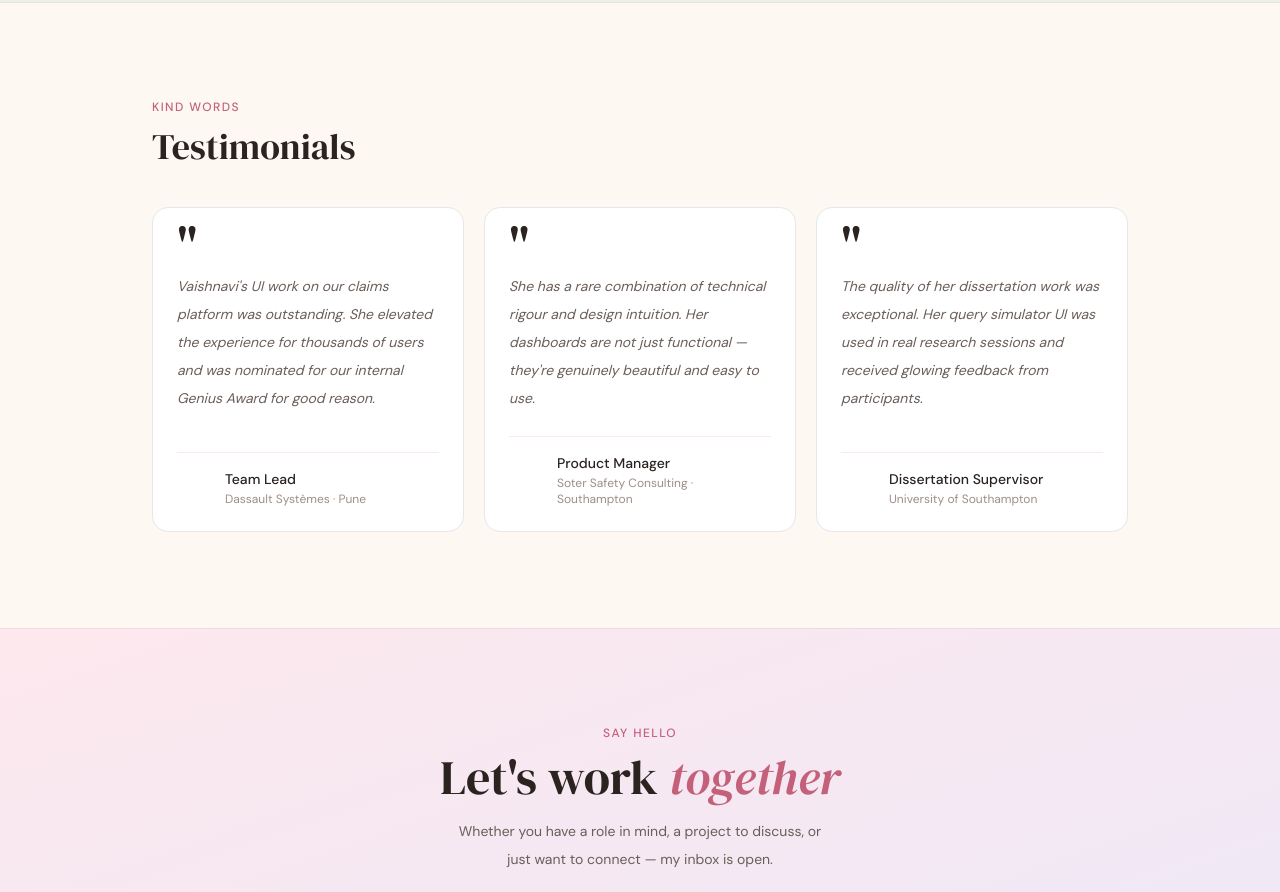
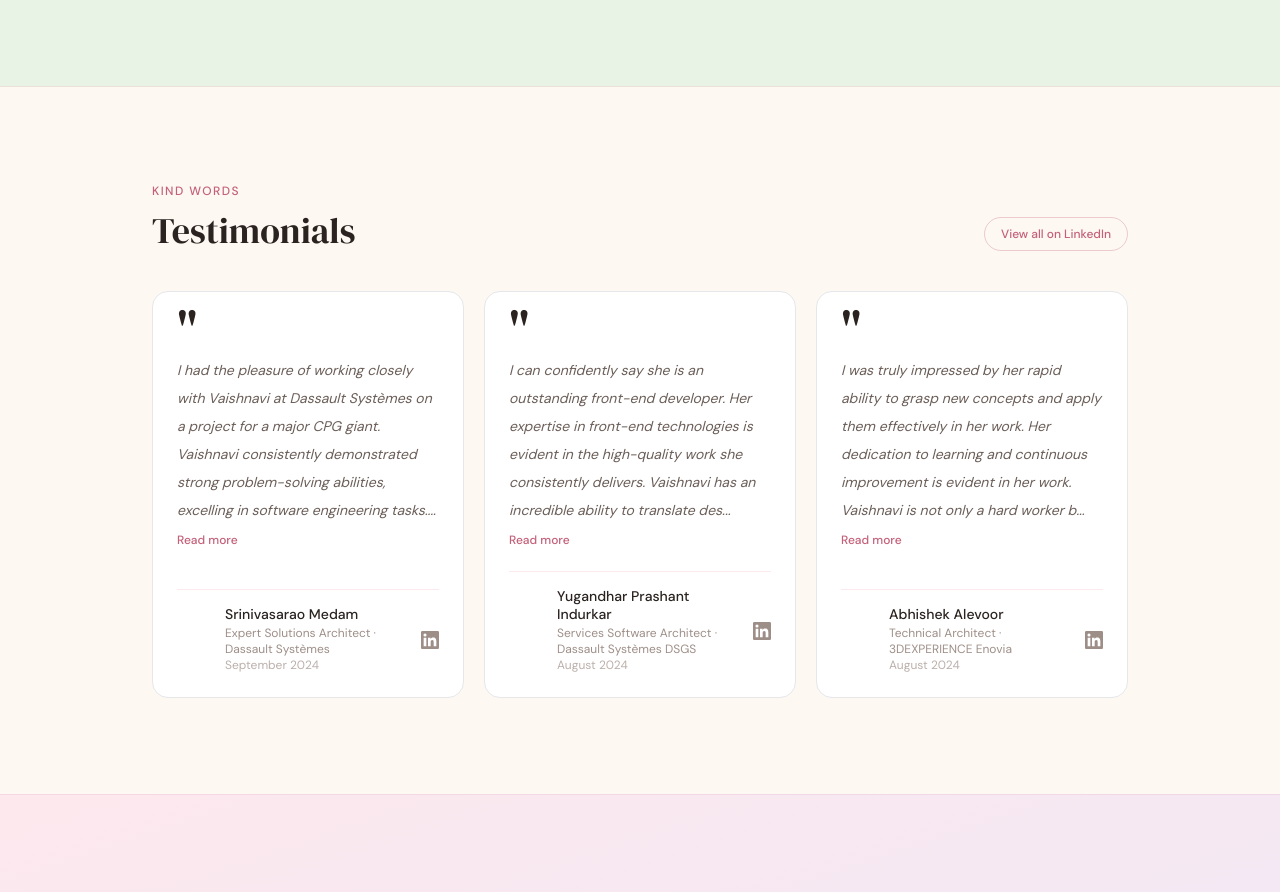
Before and after one commit to VaishnaviD5900/vaishnavi-portfolio, a React (Vite) app: page / in a window 1280 px wide. Shown: the part 3920-4812 px from the top of the page. Built offline with nearby package versions, Linux system fonts and the light colour scheme.

Commit message:
feat: adding actual testimonials and updating new peojects

```diff
--- a/src/components/sections/Projects.jsx
+++ b/src/components/sections/Projects.jsx
@@ -53,12 +53,16 @@ export default function Projects() {
                 <div className="flex gap-3 mt-5 pt-4 border-t border-surface">
                   <a
                     href={github}
+                    target="_blank"
+                    rel="noreferrer"
                     className="flex items-center gap-1.5 text-xs text-surface-secondary hover:text-sage-dark dark:hover:text-sage-DEFAULT transition-colors"
                   >
                     <GithubIcon /> GitHub
                   </a>
                   <a
                     href={live}
+                    target="_blank"
+                    rel="noreferrer"
                     className="flex items-center gap-1.5 text-xs text-surface-secondary hover:text-sage-dark dark:hover:text-sage-DEFAULT transition-colors"
                   >
                     <ExternalIcon /> Live demo
--- a/src/components/sections/Testimonials.jsx
+++ b/src/components/sections/Testimonials.jsx
@@ -1,32 +1,95 @@
+import { useState } from 'react'
 import SectionLabel from '@/components/ui/SectionLabel'
 import FadeIn from '@/components/ui/FadeIn'
-import { TESTIMONIALS } from '@/data/portfolio'
+import { TESTIMONIALS, LINKEDIN_RECOMMENDATIONS_URL } from '@/data/portfolio'
+
+const TRUNCATE_LENGTH = 220
+
+function LinkedInIcon() {
+  return (
+    <svg width="18" height="18" viewBox="0 0 24 24" fill="currentColor">
+      <path d="M20.447 20.452h-3.554v-5.569c0-1.328-.027-3.037-1.852-3.037-1.853 0-2.136 1.445-2.136 2.939v5.667H9.351V9h3.414v1.561h.046c.477-.9 1.637-1.85 3.37-1.85 3.601 0 4.267 2.37 4.267 5.455v6.286zM5.337 7.433a2.062 2.062 0 0 1-2.063-2.065 2.064 2.064 0 1 1 2.063 2.065zm1.782 13.019H3.555V9h3.564v11.452zM22.225 0H1.771C.792 0 0 .774 0 1.729v20.542C0 23.227.792 24 1.771 24h20.451C23.2 24 24 23.227 24 22.271V1.729C24 .774 23.2 0 22.222 0h.003z" />
+    </svg>
+  )
+}
+
+function TestimonialCard({ quote, name, role, initials, date }) {
+  const [expanded, setExpanded] = useState(false)
+  const isTruncatable = quote.length > TRUNCATE_LENGTH
+  const displayedQuote =
+    isTruncatable && !expanded
+      ? quote.slice(0, TRUNCATE_LENGTH).trimEnd() + '...'
+      : quote
+
+  return (
+    <div className="bg-white dark:bg-ink-500 rounded-2xl p-6 border border-lavender-DEFAULT/30 dark:border-white/5 flex flex-col h-full">
+      <p className="font-serif text-5xl text-lavender-DEFAULT dark:text-lavender-dark/70 leading-[0.5] mb-4 select-none">"</p>
+
+      <div className="flex-1">
+        <p className="text-sm text-surface-secondary leading-loose italic">
+          {displayedQuote}
+        </p>
+        {isTruncatable && (
+          <button
+            onClick={() => setExpanded((e) => !e)}
+            className="mt-2 text-xs font-medium text-rose-dark dark:text-rose-DEFAULT hover:underline underline-offset-2 transition-colors"
+          >
+            {expanded ? 'Show less' : 'Read more'}
+          </button>
+        )}
+      </div>
+
+      <div className="border-t border-surface mt-5 pt-4">
+        <div className="flex items-center justify-between gap-3">
+          <div className="flex items-center gap-3">
+            <div className="w-9 h-9 rounded-full bg-gradient-to-br from-lavender-DEFAULT to-rose-DEFAULT dark:from-lavender-dark/60 dark:to-rose-dark/60 flex items-center justify-center text-xs text-white font-medium shrink-0">
+              {initials}
+            </div>
+            <div>
+              <p className="text-sm font-medium leading-tight">{name}</p>
+              <p className="text-xs text-surface-muted mt-0.5">{role}</p>
+              {date && (
+                <p className="text-xs text-surface-muted opacity-70">{date}</p>
+              )}
+            </div>
+          </div>
+          <a
+            href={LINKEDIN_RECOMMENDATIONS_URL}
+            target="_blank"
+            rel="noreferrer"
+            aria-label="View on LinkedIn"
+            className="shrink-0 text-surface-muted hover:text-[#0A66C2] transition-colors duration-200"
+          >
+            <LinkedInIcon />
+          </a>
+        </div>
+      </div>
+    </div>
+  )
+}
 
 export default function Testimonials() {
   return (
     <section id="testimonials" className="max-w-5xl mx-auto px-6 py-24">
       <FadeIn>
         <SectionLabel>Kind words</SectionLabel>
-        <h2 className="font-serif text-3xl md:text-4xl mb-10">Testimonials</h2>
+        <div className="flex items-end justify-between mb-10 flex-wrap gap-4">
+          <h2 className="font-serif text-3xl md:text-4xl">Testimonials</h2>
+          <a
+            href={LINKEDIN_RECOMMENDATIONS_URL}
+            target="_blank"
+            rel="noreferrer"
+            className="text-xs font-medium text-rose-dark dark:text-rose-DEFAULT border border-rose-dark/30 dark:border-rose-DEFAULT/30 px-4 py-2 rounded-full hover:bg-rose-light dark:hover:bg-rose-dark/20 transition-all duration-200"
+          >
+            View all on LinkedIn
+          </a>
+        </div>
       </FadeIn>
 
       <div className="grid md:grid-cols-3 gap-5">
-        {TESTIMONIALS.map(({ quote, name, role, initials }, i) => (
-          <FadeIn key={name} delay={i * 100}>
-            <div className="bg-white dark:bg-ink-500 rounded-2xl p-6 border border-lavender-DEFAULT/30 dark:border-white/5 flex flex-col h-full">
-              <p className="font-serif text-5xl text-lavender-DEFAULT dark:text-lavender-dark/70 leading-[0.5] mb-4">"</p>
-              <p className="text-sm text-surface-secondary leading-loose italic flex-1">{quote}</p>
-
-              <div className="flex items-center gap-3 mt-6 pt-4 border-t border-surface">
-                <div className="w-9 h-9 rounded-full bg-gradient-to-br from-lavender-DEFAULT to-rose-DEFAULT dark:from-lavender-dark/60 dark:to-rose-dark/60 flex items-center justify-center text-xs text-white font-medium shrink-0">
-                  {initials}
-                </div>
-                <div>
-                  <p className="text-sm font-medium">{name}</p>
-                  <p className="text-xs text-surface-muted mt-0.5">{role}</p>
-                </div>
-              </div>
-            </div>
+        {TESTIMONIALS.map((t, i) => (
+          <FadeIn key={t.name} delay={i * 100}>
+            <TestimonialCard {...t} />
           </FadeIn>
         ))}
       </div>
--- a/src/data/portfolio.js
+++ b/src/data/portfolio.js
@@ -118,36 +118,42 @@ export const PROJECTS = [
     live: '#',
   },
   {
-    icon: '🍔',
-    title: 'Food Delivery System',
+    icon: '📝',
+    title: 'Console Blog',
     description:
-      'Collaborative MEAN stack platform with restaurant browsing, order & delivery tracking, account management, and a secure payment gateway integration.',
-    tech: ['MongoDB', 'Express', 'Angular', 'Node.js'],
-    github: '#',
-    live: '#',
+      'A frontend developer blog featuring interactive code editors powered by Monaco (VS Code\'s engine), live CSS/HTML/JS playgrounds, and persistent likes via Upstash Redis. Fully SEO optimised with Open Graph tags, sitemaps, per-post meta tags, and Google Search Console integration.',
+    tech: ['React', 'Vite', 'React Router', 'CSS Modules', 'Monaco Editor', 'Upstash Redis', 'Vercel'],
+    github: 'https://github.com/VaishnaviD5900/console-blog',
+    live: 'https://console-blog.vaishnavi-deshpande.com/',
   },
 ]
+
+export const LINKEDIN_RECOMMENDATIONS_URL =
+  'https://www.linkedin.com/in/vaishnavi-p-deshpande/details/recommendations/'
 
 export const TESTIMONIALS = [
   {
     quote:
-      "Vaishnavi's UI work on our claims platform was outstanding. She elevated the experience for thousands of users and was nominated for our internal Genius Award for good reason.",
-    name: 'Team Lead',
-    role: 'Dassault Systèmes · Pune',
-    initials: 'TL',
+  'I had the pleasure of working closely with Vaishnavi at Dassault Systèmes on a project for a major CPG giant. Vaishnavi consistently demonstrated strong problem-solving abilities, excelling in software engineering tasks. She played a crucial role in building and optimizing key modules using cutting-edge technologies, showcasing her deep understanding of front-end frameworks and development principles.',
+    name: 'Srinivasarao Medam',
+    role: 'Expert Solutions Architect · Dassault Systèmes',
+    initials: 'SM',
+    date: 'September 2024',
   },
   {
     quote:
-      'She has a rare combination of technical rigour and design intuition. Her dashboards are not just functional — they\'re genuinely beautiful and easy to use.',
-    name: 'Product Manager',
-    role: 'Soter Safety Consulting · Southampton',
-    initials: 'PM',
+      'I can confidently say she is an outstanding front-end developer. Her expertise in front-end technologies is evident in the high-quality work she consistently delivers. Vaishnavi has an incredible ability to translate design concepts into fully functional, responsive, and visually appealing interfaces. Beyond her technical skills, Vaishnavi possesses excellent communication skills and is a natural problem solver.',
+    name: 'Yugandhar Prashant Indurkar',
+    role: 'Services Software Architect · Dassault Systèmes DSGS',
+    initials: 'YI',
+    date: 'August 2024',
   },
   {
     quote:
-      'The quality of her dissertation work was exceptional. Her query simulator UI was used in real research sessions and received glowing feedback from participants.',
-    name: 'Dissertation Supervisor',
-    role: 'University of Southampton',
-    initials: 'DS',
+      'I was truly impressed by her rapid ability to grasp new concepts and apply them effectively in her work. Her dedication to learning and continuous improvement is evident in her work. Vaishnavi is not only a hard worker but also a team player. She consistently demonstrates a positive attitude and a willingness to collaborate with others.',
+    name: 'Abhishek Alevoor',
+    role: 'Technical Architect · 3DEXPERIENCE Enovia',
+    initials: 'AA',
+    date: 'August 2024',
   },
 ]
```
